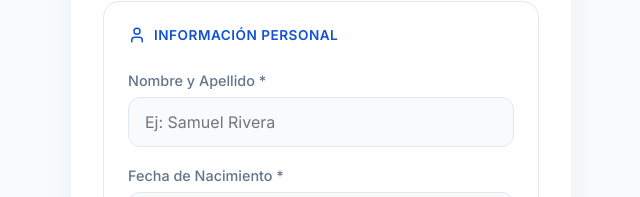
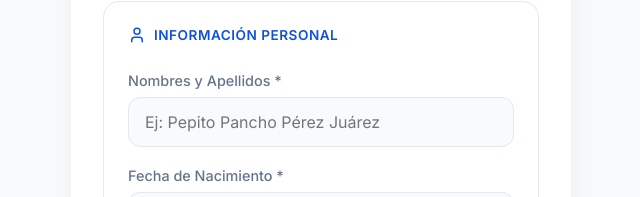
Before and after one commit to ifeliazapata137/Registro-Maranata-Web, a React (Vite) app: page / in a window 1280 px wide. Shown: the part 238-435 px from the top of the page, without its empty margins (319-959 px from the left). Built offline with nearby package versions, Linux system fonts and the light colour scheme.

Commit message:
style: update person_name label and placeholder

```diff
--- a/src/App.tsx
+++ b/src/App.tsx
@@ -96,11 +96,11 @@ export default function App() {
             </div>
 
             <div className="form-group">
-              <label>Nombre y Apellido *</label>
+              <label>Nombres y Apellidos *</label>
               <input
                 type="text"
                 name="person_name"
-                placeholder="Ej: Samuel Rivera"
+                placeholder="Ej: Pepito Pancho Pérez Juárez"
                 value={form.person_name}
                 onChange={updateForm}
                 required
```
